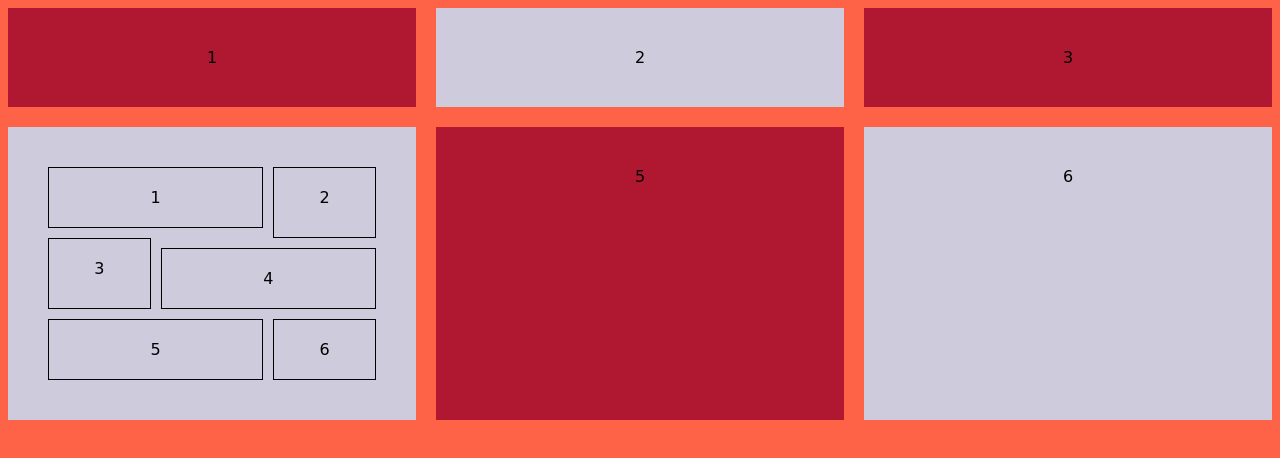
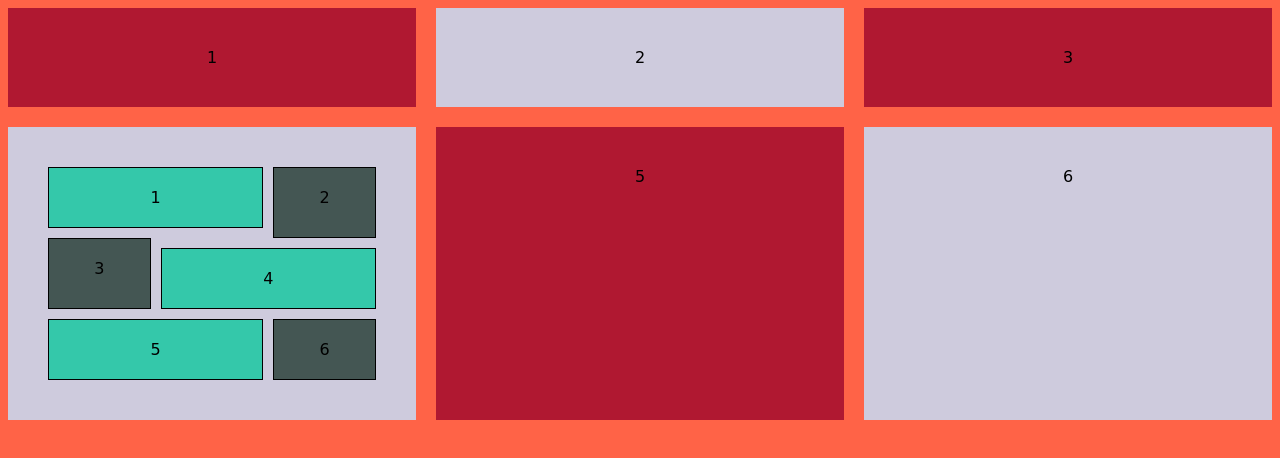
Before and after one commit to MofiqueKhan/CSS-grid, a plain HTML site: page nested grid/index.html in a window 1280 px wide. Drawn offline with Linux system fonts and the light colour scheme.

Commit message:
nested grid ki kabiliyat

```diff
--- a/nested grid/style.css
+++ b/nested grid/style.css
@@ -31,20 +31,28 @@ body{
 }
 .p1{
     grid-column: 1/3;
+    background: #34c8aa;
 }
 
 .p2{
     grid-column: 3/4;
-    grid-row: 1/3
+    grid-row: 1/3;
+    background: #445653;
 }
 
 .p3{
     grid-row: 2/4;
     grid-column: 1/2;
+    background: #445653;
 }
 .p4{
     grid-column: 2/4;
+    background: #34c8aa;
 }
 .p5{
     grid-column: 1/3;
+    background: #34c8aa;
 }
+.p6{
+    background: #445653;
+}
```
